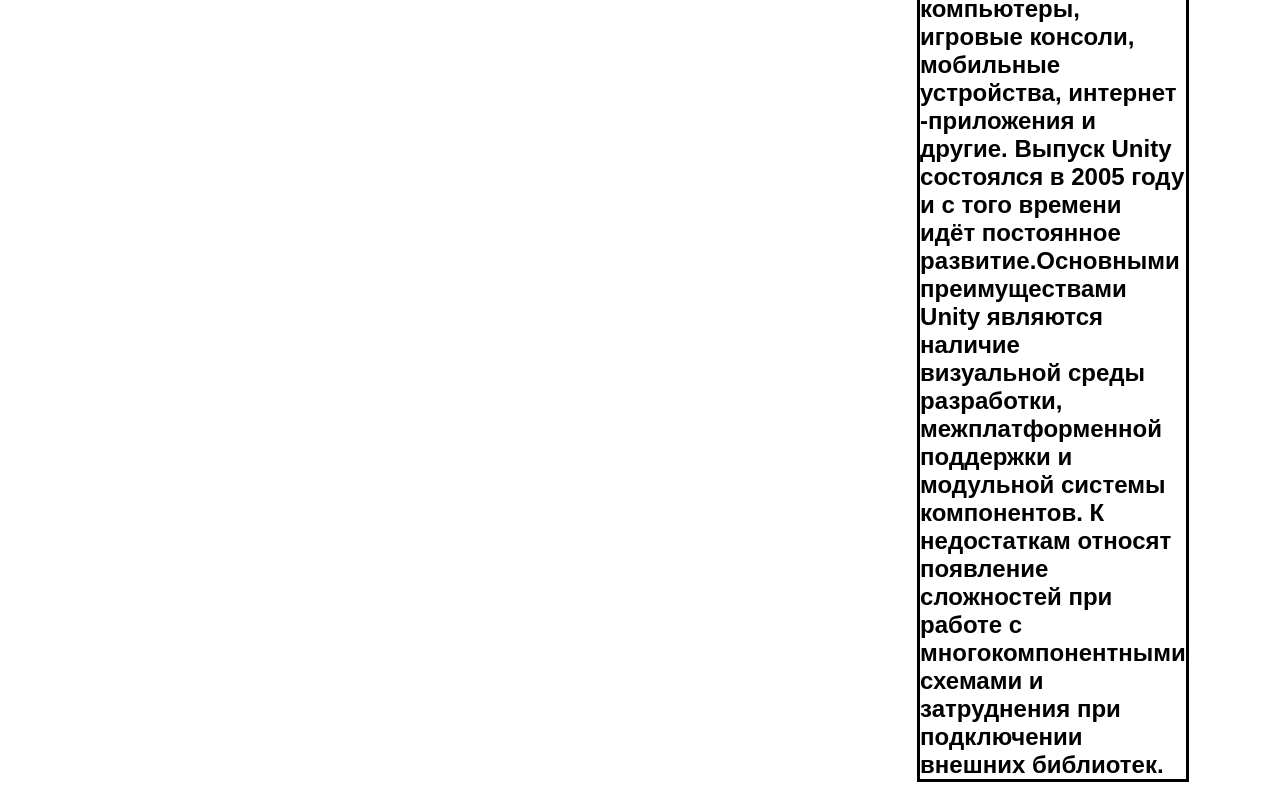
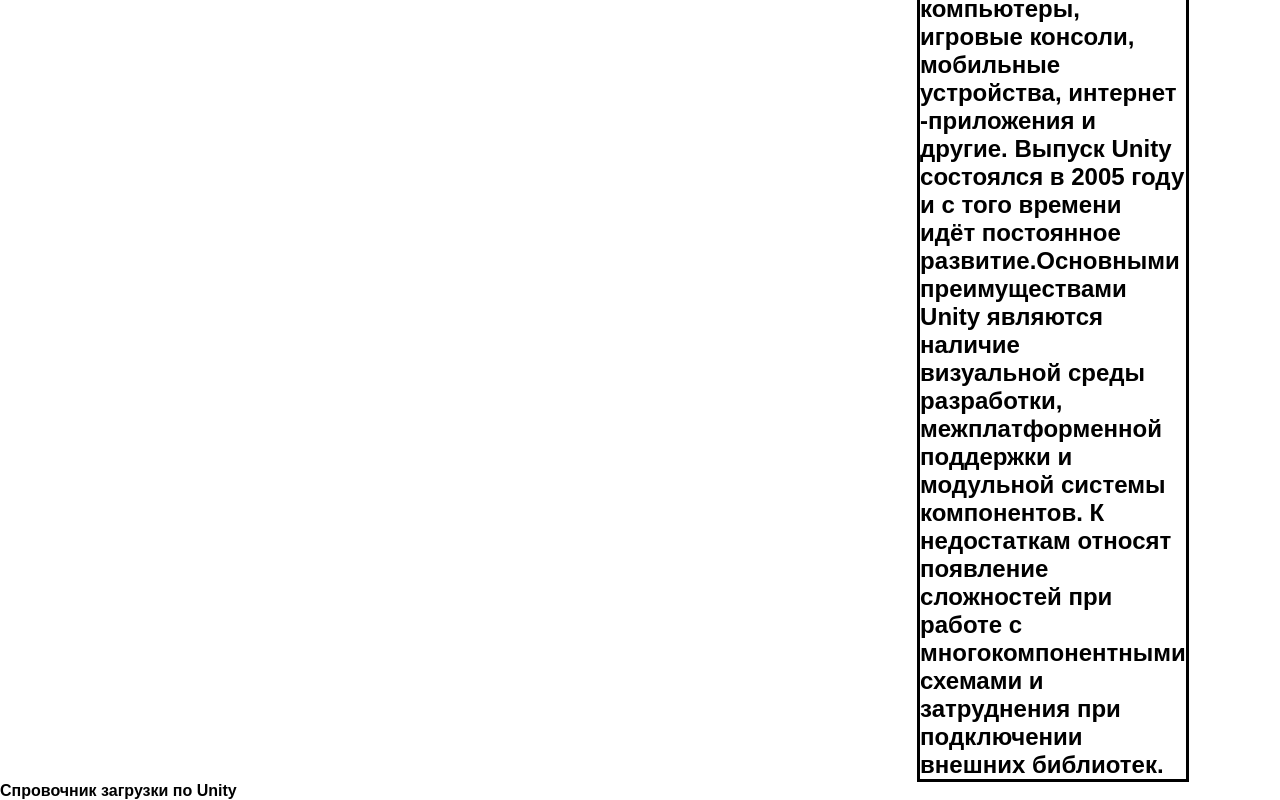
Before and after one commit to GordeyY/cvantorium, a plain HTML site: page index.html in a window 1280 px wide. Shown: the part 611-1411 px from the top of the page. Drawn offline with Linux system fonts and the light colour scheme.

Commit message:
Update index.html

```diff
--- a/index.html
+++ b/index.html
@@ -70,6 +70,12 @@
               сделать при помощи встроенных компонентов Юнити.
             </div>
           </div>
+  <div class = "text_2">
+  <p class = "Dowl">
+  Спровочник загрузки по Unity
+  </p>
+
+  </div>
           </h2>
 
 </main>
```
